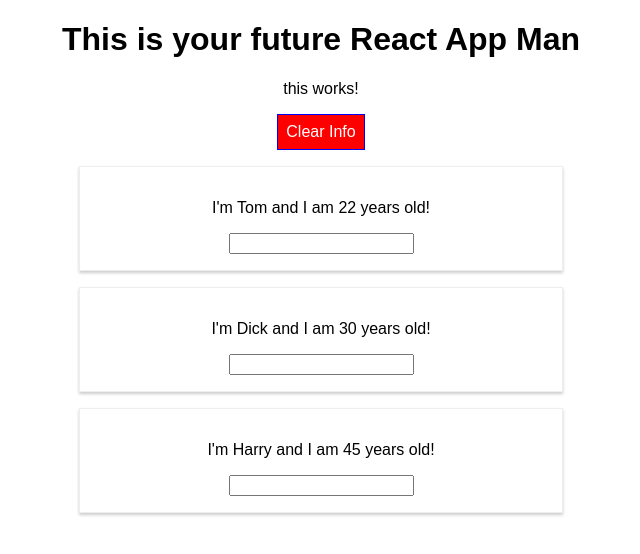
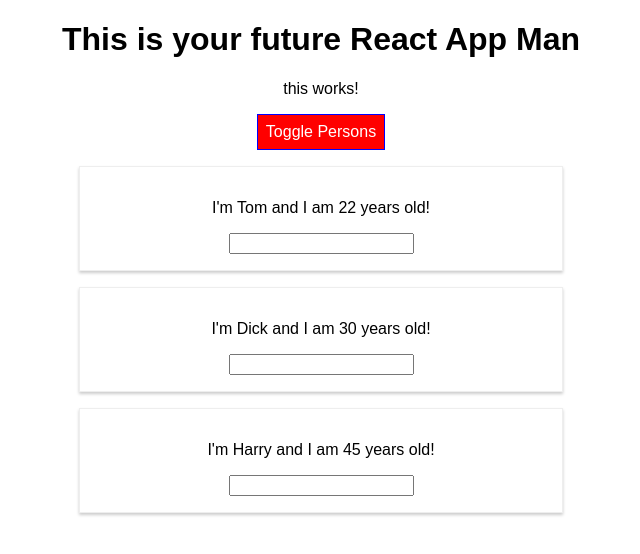
Before and after one commit to btownrippleman/udemy-react, a React (Create React App) app: page / in a window 1280 px wide. Shown: the top 554 px of the page, without its empty margins (319-959 px from the left). Built offline with nearby package versions, Linux system fonts and the light colour scheme.

Commit message:
removed sthyled componentgs from react

```diff
--- a/src/App.js
+++ b/src/App.js
@@ -1,12 +1,28 @@
 import React, { Component } from 'react';
 // import logo from './logo.svg';
+import styled from 'styled-components'
 import './App.css';
 import Person from './Person/Person';
+
+const StyledButton = styled.button`
+  background-color: ${props => props.alt ? 'red' : 'green'};
+  color: white;
+  font: inherit;
+  border: 1px solid blue;
+  padding: 8px;
+  cursor: pointer;
+  align: auto;
+  &:hover {
+    background-color: ${props => props.alt ? 'salmon' : 'lightgreen'};
+    color: black;
+  }
+
+`;
 
 class App extends Component {
   constructor() {
     super();
-    this.state = { showPersons: true, buttonDisplay: "Clear Info", mappy: "a" }
+    this.state = { showPersons: true, buttonDisplay: "Clear Info" }
     const names = { "Tom": "22", "Dick": "30", "Harry": "45" };
     this.state.persons = Object.keys(names).map((name, index) => Object({ id: this.randomKeyMaker(), name: name, age: names[name] }))
     this.state.personsObject = this.mapMaker(this.state.persons)
@@ -75,27 +91,14 @@ class App extends Component {
 
   render() {
 
-    const style = {
-      backgroundColor: 'green',
-      color: 'white',
-      font: 'inherit',
-      border: '1px solid blue',
-      padding: '8px',
-      cursor: 'pointer',
-      align: 'auto',
-      ':hover': {
-        backgroundColor: 'lightgreen',
-        color: 'black'
-      }
-    };
 
-    let rowsCopy = null
+
+    let rows = null
     if (this.state.showPersons) {
       console.log(this.state.personsObject)
 
-      style.backgroundColor = "red";
 
-      rowsCopy = (Object.keys(this.state.personsObject)).map((key) => (
+      rows = (Object.keys(this.state.personsObject)).map((key) => (
         <div><Person
           click={() => this.deletePersonHandler(key)}
           name={this.state.personsObject[key].name}
@@ -120,8 +123,9 @@ class App extends Component {
       <div className="App" >
         <h1>This is your future React App Man </h1>
         <p className={classes.join(' ')}> this works!</p>
-        <button style={style} onClick={this.toggleSwitchHandler}>{this.state.buttonDisplay} </button>
-        {rowsCopy}
+        <StyledButton alt={this.state.showPersons} onClick={this.toggleSwitchHandler} > Toggle Persons
+          </StyledButton>
+        {rows}
       </div>
 
 
@@ -129,4 +133,4 @@ class App extends Component {
 
   }
 }
-export default (App);
+export default App;
--- a/src/Person/Person.js
+++ b/src/Person/Person.js
@@ -10,25 +10,22 @@ const StyledDiv = styled.div`
     padding: 16px;
     text-align: center;
 
-@media (min-width: 500px){
-    width: 450px;
-}
+    @media (min-width: 500px){
+        width: 450px;
+    }
 `;
 
 const person = (props) => {
-    const style = {
-        '@media (min-width: 500px)': {
-            width: '450px'
-        }
-    }
+
+
     return (<StyledDiv>
-        <div className="Person" style={style} >
+        <div >
             <p onClick={props.click}>I'm  {props.name} and I am {props.age} years old!</p>
-            <input className="Person" type="text" onChange={props.changed}></input>
+            <input type="text" onChange={props.changed}></input>
         </div>
     </StyledDiv>
 
     );
 }
 
-export default (person);
+export default person;
```
Also changed, not shown: src/App.css (line endings or trailing spaces).
